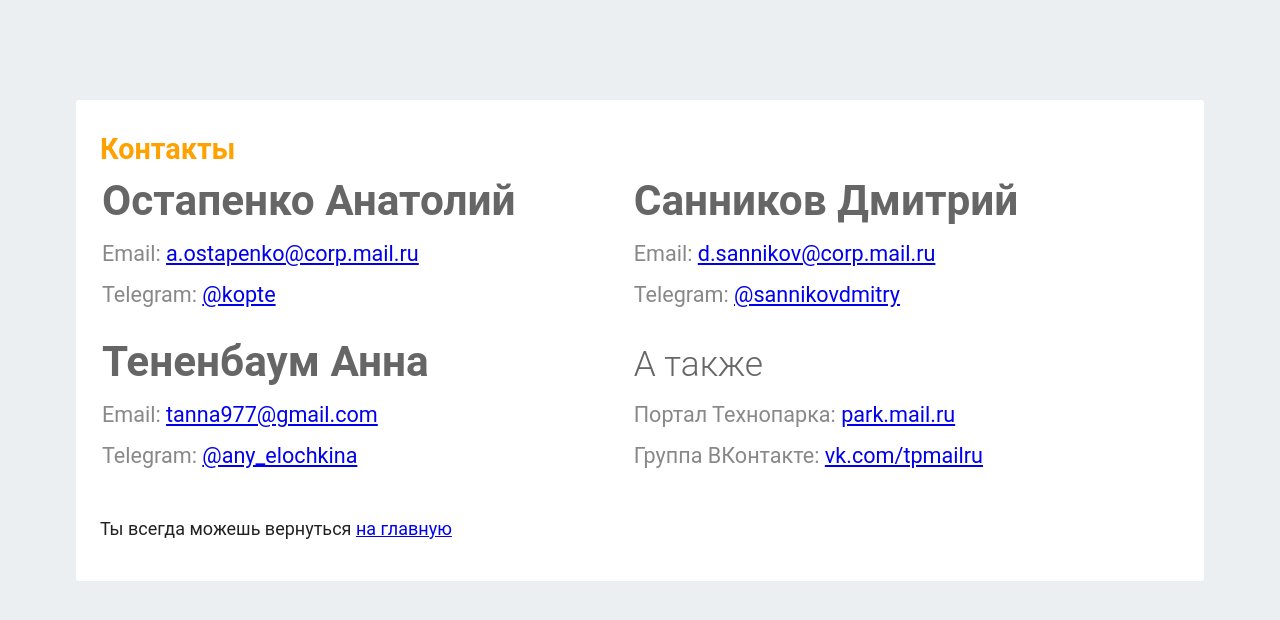
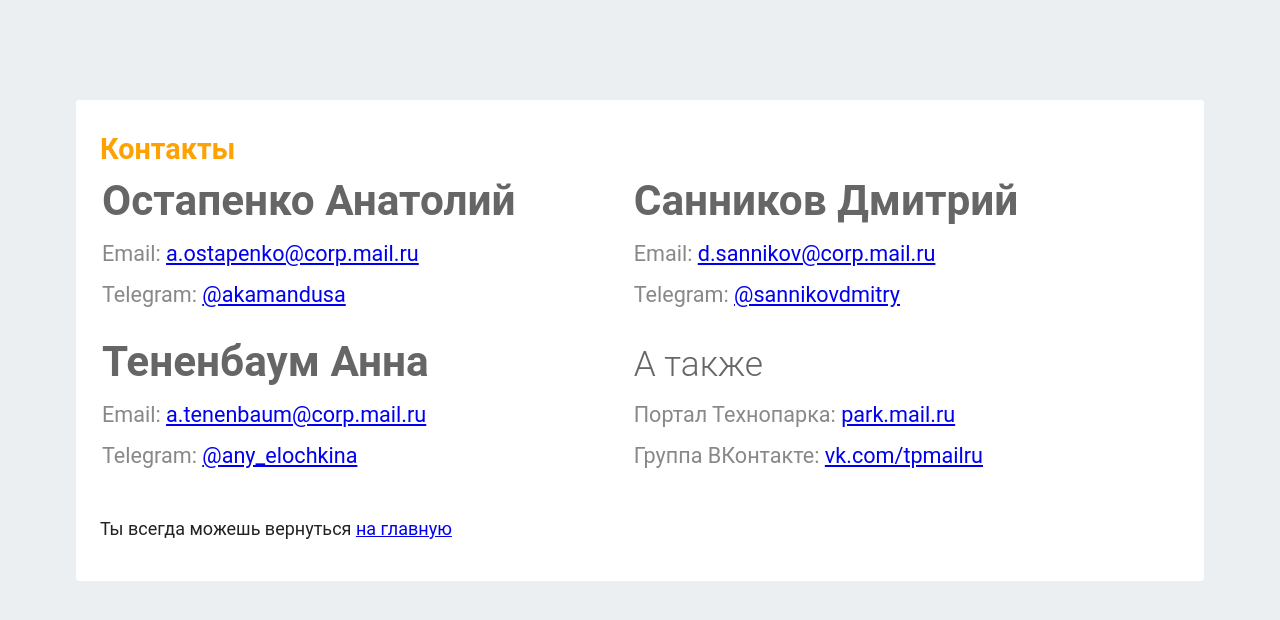
Before and after one commit to KOPTE3/shmb-2017, a website: page public/contacts/index.html in a window 1280 px wide. Drawn offline with Linux system fonts and the light colour scheme.

Commit message:
Update contacts

```diff
--- a/public/contacts/index.html
+++ b/public/contacts/index.html
@@ -103,7 +103,7 @@
 				<section>
 					<h1><strong>Остапенко Анатолий</strong></h1>
 					<h3>Email: <a target="_blank" href="mailto:a.ostapenko@corp.mail.ru?subject=Технопарк">a.ostapenko@corp.mail.ru</a></h3>
-					<h3>Telegram: <a target="_blank" href="https://t.me/kopte">@kopte</a></h3>
+					<h3>Telegram: <a target="_blank" href="https://t.me/akamandusa">@akamandusa</a></h3>
 				</section>
 			</td>
 			<td>
@@ -118,7 +118,7 @@
 			<td>
 				<section>
 					<h1><strong>Тененбаум Анна</strong></h1>
-					<h3>Email: <a target="_blank" href="mailto:tanna977@gmail.com?subject=Технопарк">tanna977@gmail.com</a></h3>
+					<h3>Email: <a target="_blank" href="mailto:a.tenenbaum@corp.mail.ru?subject=Технопарк">a.tenenbaum@corp.mail.ru</a></h3>
 					<h3>Telegram: <a target="_blank" href="https://t.me/any_elochkina">@any_elochkina</a></h3>
 				</section>
 			</td>
```
